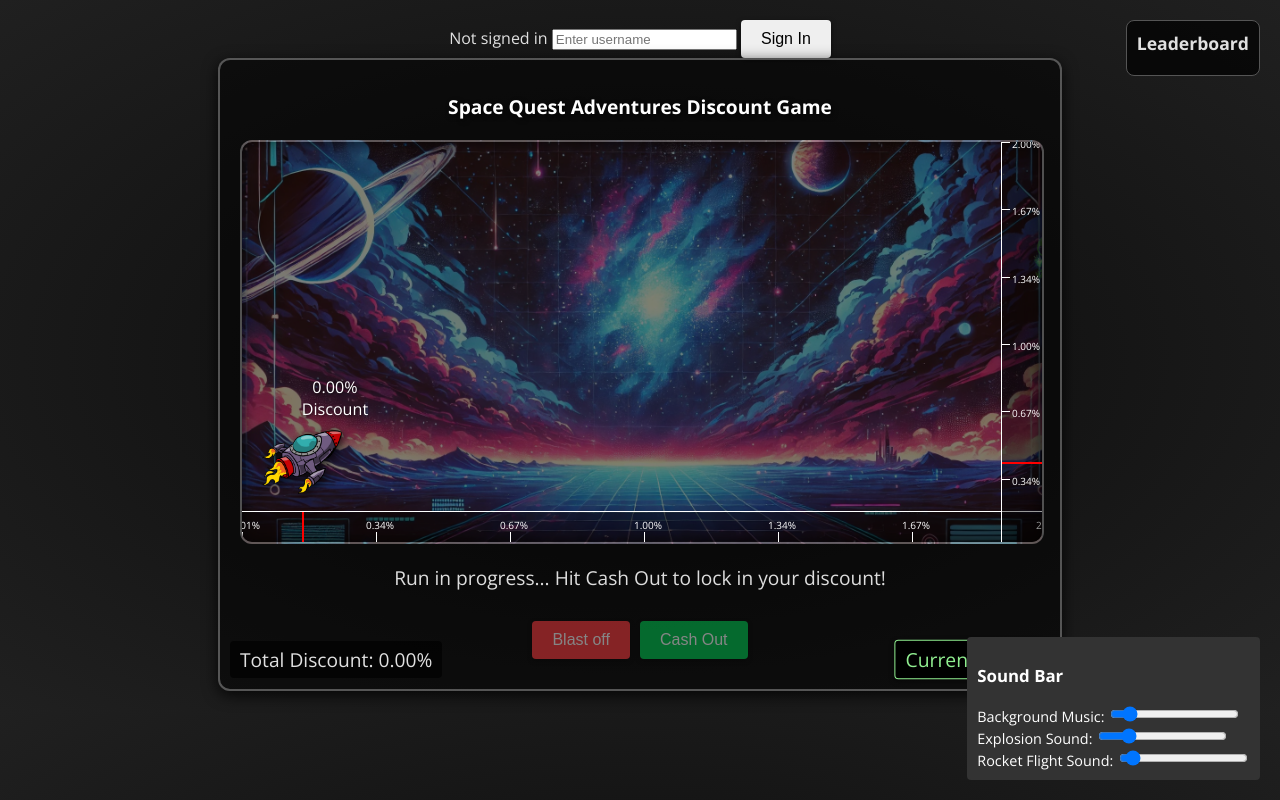
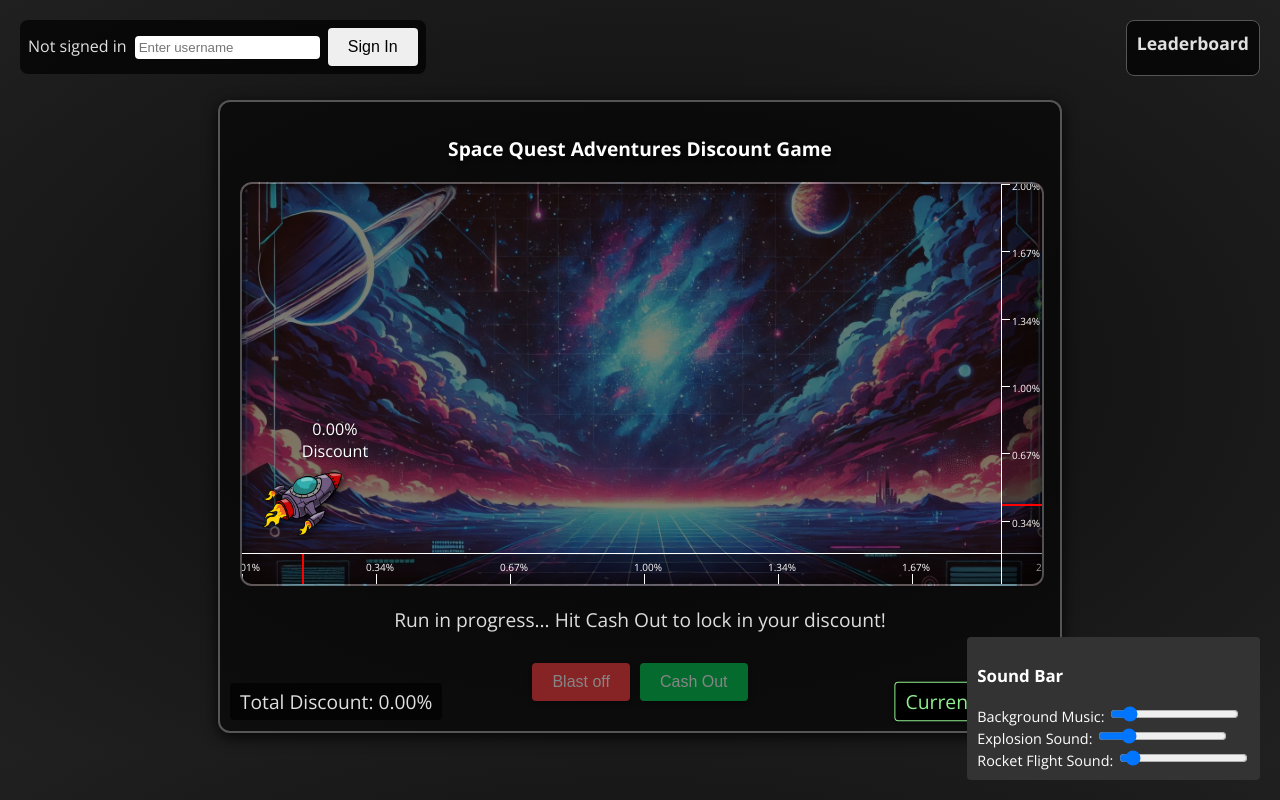
Before and after one commit to Matt-James-Bell/ROCKET2-19, a plain HTML site: page index.html in a window 1280 px wide. Drawn offline with nearby package versions, Linux system fonts and the light colour scheme.

Commit message:
Update style.css

```diff
--- a/css/style.css
+++ b/css/style.css
@@ -8,6 +8,23 @@ body {
   color: #e0e0e0;
   margin: 0;
   padding: 20px;
+}
+
+/* User Info (Sign In) */
+#user-info {
+  position: fixed;
+  top: 20px;
+  left: 20px;
+  background: rgba(0,0,0,0.7);
+  padding: 8px;
+  border-radius: 8px;
+  z-index: 300;
+}
+#user-info input {
+  padding: 4px;
+  margin: 0 4px;
+  border-radius: 4px;
+  border: none;
 }
 
 /* Leaderboard Styling */
@@ -56,7 +73,7 @@ h1 {
   border-radius: 12px;
   box-shadow: 0 4px 15px rgba(0,0,0,0.8);
   max-width: 800px;
-  margin: 0 auto;
+  margin: 80px auto 0; /* leave space for fixed user info and leaderboard */
   position: relative;
 }
 
```
